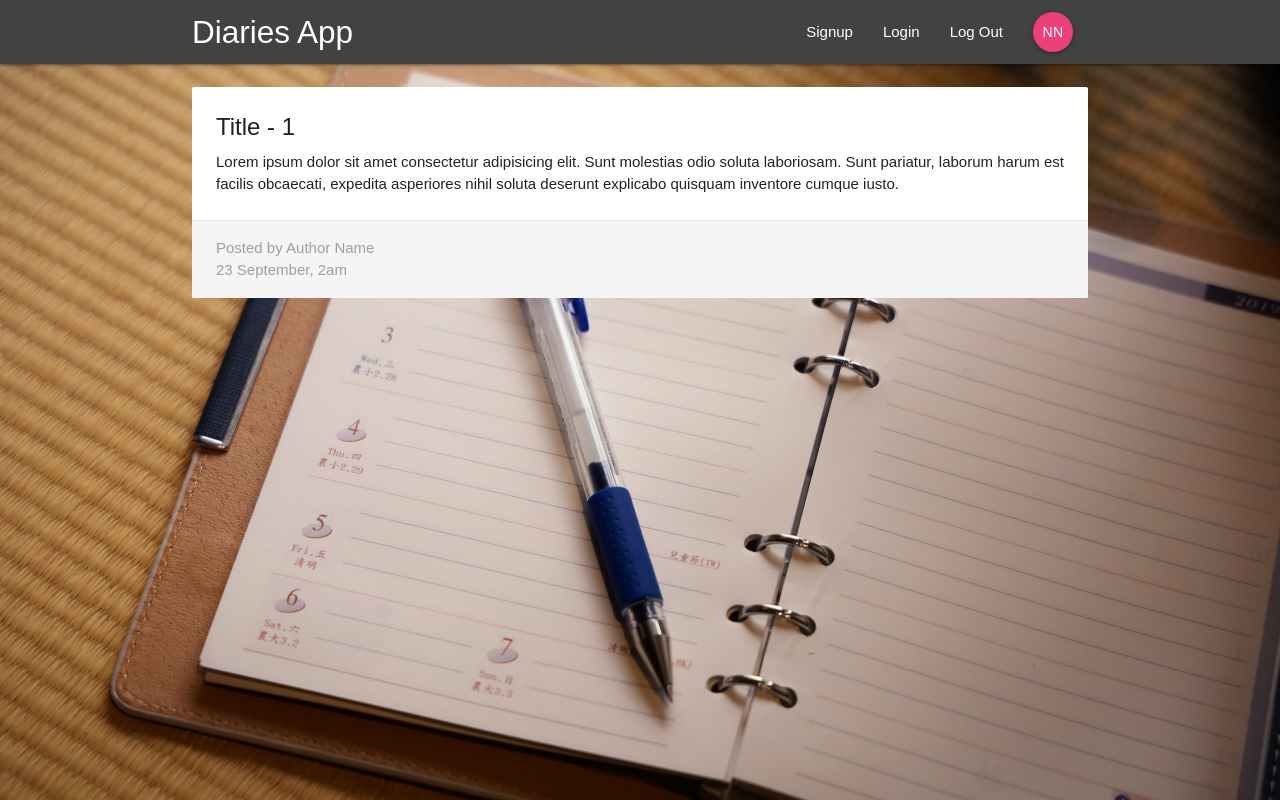
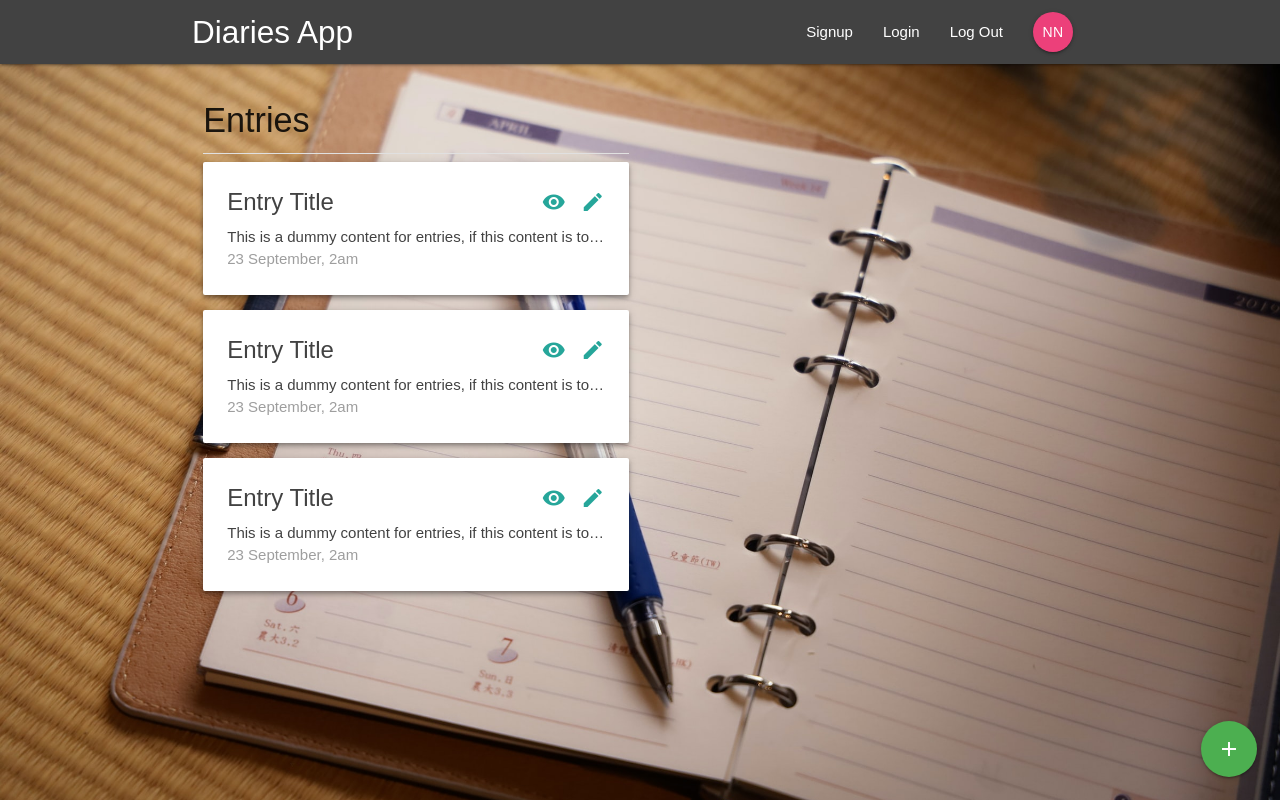
Before and after one commit to developer-junaid/Diaries-Manager-App, a React (Create React App) app: page /diary/1 in a window 1280 px wide. Built offline with nearby package versions, Linux system fonts and the light colour scheme.

Commit message:
Completed DiaryDetails, EntriesList, EntrySummary
Next createEntry

```diff
--- a/src/App.js
+++ b/src/App.js
@@ -6,6 +6,7 @@ import DiaryDetails from "./components/diaries/DiaryDetails";
 import SignIn from "./components/auth/SignIn";
 import SignUp from "./components/auth/SignUp";
 import CreateDiary from "./components/diaries/CreateDiary";
+import CreateEntry from "./components/entries/CreateEntry";
 
 function App() {
   return (
@@ -17,6 +18,7 @@ function App() {
         <Route path="/signin" component={SignIn} />
         <Route path="/signup" component={SignUp} />
         <Route path="/create_diary" component={CreateDiary} />
+        <Route path="/create_entry" component={CreateEntry} />
       </Switch>
     </Router>
   );
--- a/src/components/diaries/DiaryDetails.js
+++ b/src/components/diaries/DiaryDetails.js
@@ -1,24 +1,15 @@
 import React from "react";
+import EntriesList from "./../entries/EntriesList";
 
 //Project Details
 const DiaryDetails = (props) => {
   const id = props.match.params.id; // Get diary ID
 
   return (
-    <div className="container section project-details">
-      <div className="card z-depth-0">
-        <div className="card-content">
-          <div className="card-title">Title - {id}</div>
-          <p>
-            Lorem ipsum dolor sit amet consectetur adipisicing elit. Sunt
-            molestias odio soluta laboriosam. Sunt pariatur, laborum harum est
-            facilis obcaecati, expedita asperiores nihil soluta deserunt
-            explicabo quisquam inventore cumque iusto.
-          </p>
-        </div>
-        <div className="card-action grey lighten-4 grey-text">
-          <div>Posted by Author Name</div>
-          <div>23 September, 2am</div>
+    <div className="dashboard container">
+      <div className="row">
+        <div className="col s12 m6">
+          <EntriesList />
         </div>
       </div>
     </div>
--- a/src/components/diaries/DiarySummary.js
+++ b/src/components/diaries/DiarySummary.js
@@ -2,7 +2,7 @@ import React from "react";
 
 const DiarySummary = () => {
   return (
-    <div className="card hoverable z-depth-2 project-summary">
+    <div className="card hoverable z-depth-2 diary-summary">
       <div className="card-content grey-text text-darken-3">
         <div className="card-title">
           Title
--- a/src/components/entries/CreateEntry.js
+++ b/src/components/entries/CreateEntry.js
@@ -0,0 +1,79 @@
+import React, { Component } from "react";
+
+// SignIn Class Component
+class CreateEntry extends Component {
+  // State
+  state = {
+    title: "",
+    entries: [],
+    type: "public",
+  };
+
+  // Functions
+  handleChange = (e) => {
+    this.setState({
+      [e.target.id]: e.target.value,
+    });
+  };
+
+  handleSubmit = (e) => {
+    e.preventDefault();
+    // Sign User In
+    console.log(this.state);
+  };
+
+  // Render
+  render() {
+    return (
+      <div className="container">
+        <form onSubmit={this.handleSubmit} className="white">
+          <h5 className="grey-text text-darken-3">Create new entry</h5>
+          <div className="input-field">
+            <label htmlFor="title">Title</label>
+            <input
+              required
+              type="text"
+              id="title"
+              onChange={this.handleChange}
+            />
+          </div>
+          Type:
+          <p>
+            <label>
+              <input
+                className="with-gap"
+                name="type"
+                type="radio"
+                id="type"
+                required
+                defaultChecked
+                value="public"
+                onChange={this.handleChange}
+              />
+              <span>Public</span>
+            </label>
+          </p>
+          <p>
+            <label>
+              <input
+                className="with-gap"
+                name="type"
+                id="type"
+                required
+                type="radio"
+                value="private"
+                onChange={this.handleChange}
+              />
+              <span>Private</span>
+            </label>
+          </p>
+          <div className="input-field">
+            <button className="btn pink lighten-1 z-depth-0">Create</button>
+          </div>
+        </form>
+      </div>
+    );
+  }
+}
+
+export default CreateEntry;
--- a/src/components/entries/EntriesList.js
+++ b/src/components/entries/EntriesList.js
@@ -0,0 +1,26 @@
+import React from "react";
+import EntrySummary from "./EntrySummary";
+import { Link } from "react-router-dom";
+
+const EntriesList = () => {
+  return (
+    <div className="project-list section">
+      <h4>Entries</h4>
+      <div class="divider"></div>
+      <EntrySummary />
+      <EntrySummary />
+      <EntrySummary />
+      <div className="fixed-action-btn">
+        <Link
+          title="create new entry"
+          className="btn-floating btn-large  waves-effect hoverable waves-light green"
+          to="/create_entry"
+        >
+          <i className="material-icons">add</i>
+        </Link>
+      </div>
+    </div>
+  );
+};
+
+export default EntriesList;
--- a/src/components/entries/EntrySummary.js
+++ b/src/components/entries/EntrySummary.js
@@ -0,0 +1,39 @@
+import React from "react";
+
+const EntrySummary = () => {
+  return (
+    <div className="card hoverable z-depth-2 entry-summary">
+      <div className="card-content grey-text text-darken-3">
+        <div className="card-title">
+          Entry Title
+          <a href="#!" title="edit" class="secondary-content">
+            <i class="material-icons">create</i>
+          </a>
+          <a
+            href="#!"
+            style={{ margin: "0 1rem" }}
+            title="view"
+            class="secondary-content"
+          >
+            <i class="material-icons">visibility</i>
+          </a>
+        </div>
+
+        {/* <p>
+          Lorem ipsum dolor sit amet, consectetur adipisicing elit. Aliquam ipsa
+          praesentium quis accusamus dignissimos voluptatum vel cumque
+          reprehenderit fugiat odit dolorem maiores dolore ullam sunt doloremque
+          aut veritatis, est sint.
+        </p> */}
+        <p class="truncate">
+          This is a dummy content for entries, if this content is too long, it
+          will be truncated, like this
+        </p>
+
+        <p className="grey-text">23 September, 2am</p>
+      </div>
+    </div>
+  );
+};
+
+export default EntrySummary;
--- a/src/index.css
+++ b/src/index.css
@@ -29,6 +29,6 @@ input[type="password"]:not(.browser-default):focus:not([readonly]) {
   box-shadow: none;
 }
 
-.project-summary {
+.diary-summary {
   cursor: pointer;
 }
```
Also changed, not shown: src/components/entries/EntryDetails.js (deleted).
